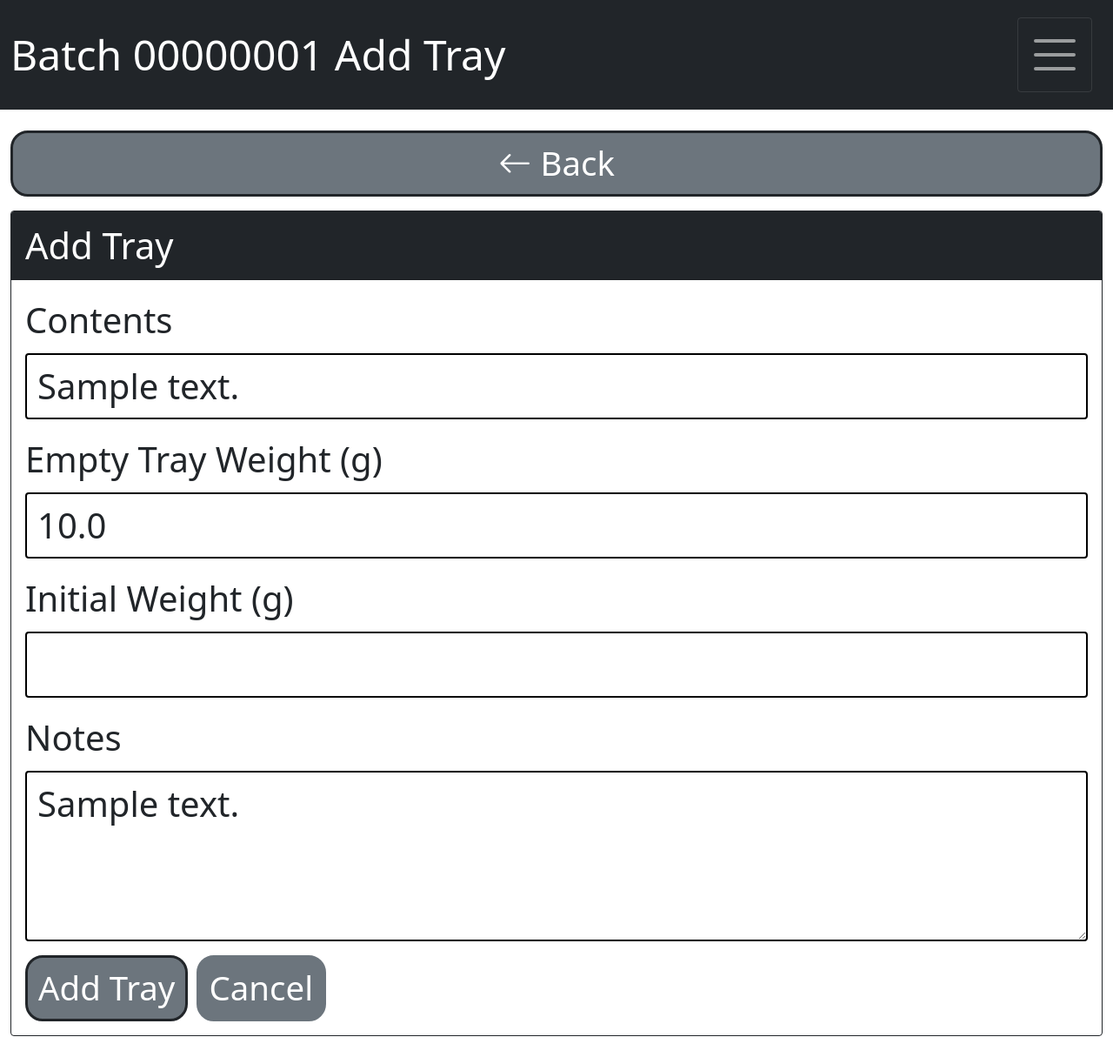
After one commit to mkrzywonski/fdtracker, a Flask app: page /add_tray/1 in a window 1280 px wide. The commit adds this page. Shown: the whole page at 87% size. Run offline with Flask 3, Linux system fonts and the light colour scheme; tables that the repository leaves empty hold one stand-in row (values such as "Sample post").

Commit message:
Add tray to existing batch, ignore snapshot zips
- Add /add_tray/<batch_id> route with pre-population from last tray
- Add add_tray.html template
- Add Add Tray button to edit_batch.html
- Ignore static/snapshots/ in .gitignore

Co-Authored-By: Claude Sonnet 4.6 <noreply@anthropic.com>

```diff
--- a/app.py
+++ b/app.py
@@ -542,6 +542,73 @@ def edit_tray(id):
             db.session.commit()
             return redirect(url_for("view_batch", id=tray.batch.id))
     return render_template("edit_tray.html", tray=tray)
+
+
+@app.route("/add_tray/<int:batch_id>", methods=["GET", "POST"])
+def add_tray(batch_id):
+    batch = db.session.get(Batch, batch_id)
+    if batch is None:
+        flash(f"Batch {batch_id} not found", "danger")
+        return redirect(url_for("list_batches"))
+
+    if request.method == "POST":
+        contents = request.form.get("contents", "")
+        starting_weight = request.form.get("starting_weight", "")
+        tare_weight = request.form.get("tare_weight", 0)
+        notes = request.form.get("notes", "")
+        error = False
+
+        try:
+            starting_weight = float(starting_weight)
+            if starting_weight <= 0:
+                flash("Initial weight must be greater than 0.", "danger")
+                error = True
+        except (ValueError, TypeError):
+            flash("Initial weight must be a valid number.", "danger")
+            error = True
+
+        try:
+            tare_weight = float(tare_weight)
+            if not error and starting_weight < tare_weight:
+                flash("Initial weight must be greater than empty tray weight.", "danger")
+                error = True
+        except (ValueError, TypeError):
+            flash("Empty tray weight must be a valid number.", "danger")
+            error = True
+
+        if error:
+            return render_template("add_tray.html", batch=batch,
+                                   contents=contents,
+                                   starting_weight=starting_weight if isinstance(starting_weight, float) else "",
+                                   tare_weight=tare_weight if isinstance(tare_weight, float) else 0,
+                                   notes=notes)
+
+        next_position = max((t.position for t in batch.trays), default=0) + 1
+        tray = Tray(
+            contents=contents,
+            starting_weight=starting_weight,
+            tare_weight=tare_weight,
+            notes=notes,
+            position=next_position,
+        )
+        batch.trays.append(tray)
+        db.session.commit()
+
+        db.session.add(TrayWeightHistory(
+            tray_id=tray.id,
+            weight=tray.starting_weight,
+            label="initial",
+        ))
+        db.session.commit()
+
+        return redirect(url_for("edit_batch", id=batch_id))
+
+    last_tray = max(batch.trays, key=lambda t: t.position, default=None)
+    return render_template("add_tray.html", batch=batch,
+                           contents=last_tray.contents if last_tray else "",
+                           starting_weight="",
+                           tare_weight=last_tray.tare_weight if last_tray else 0,
+                           notes=last_tray.notes if last_tray else "")
 
 
 @app.route("/edit_bag/<string:id>", methods=["GET", "POST"])
--- /dev/null
+++ b/templates/add_tray.html
@@ -0,0 +1,46 @@
+{% extends 'base.html' %}
+
+{% block content %}
+
+{# Set the page title #}
+<script>
+    document.getElementById('page_title').textContent = 'Batch {{ ' %08d' % batch.id }} Add Tray';
+</script>
+
+{# action buttons #}
+<div class="d-flex gap-2 w-100 mb-3">
+    <a href="{{ url_for('edit_batch', id=batch.id) }}" type="button"
+        class="btn btn-secondary border-dark flex-fill"><i class="bi bi-arrow-left"></i> Back</a>
+</div>
+
+<div class="card border border-dark mb-4">
+    <div class="card-header bg-dark text-white">
+        Add Tray
+    </div>
+    <div class="card-body">
+        <form method="POST" action="{{ url_for('add_tray', batch_id=batch.id) }}">
+            <div class="mb-3">
+                <label for="contents" class="form-label">Contents</label>
+                <input type="text" class="form-control" id="contents" name="contents" value="{{ contents }}" required>
+            </div>
+            <div class="mb-3">
+                <label for="tare_weight" class="form-label">Empty Tray Weight (g)</label>
+                <input type="number" step="0.01" class="form-control" id="tare_weight" name="tare_weight"
+                    value="{{ tare_weight }}">
+            </div>
+            <div class="mb-3">
+                <label for="starting_weight" class="form-label">Initial Weight (g)</label>
+                <input type="number" step="0.01" class="form-control" id="starting_weight" name="starting_weight"
+                    value="{{ starting_weight }}">
+            </div>
+            <div class="mb-3">
+                <label for="notes" class="form-label">Notes</label>
+                <textarea class="form-control" id="notes" name="notes" rows="3">{{ notes }}</textarea>
+            </div>
+            <button type="submit" class="btn btn-secondary border-dark">Add Tray</button>
+            <a href="{{ url_for('edit_batch', id=batch.id) }}" class="btn btn-secondary">Cancel</a>
+        </form>
+    </div>
+</div>
+
+{% endblock %}
--- a/templates/edit_batch.html
+++ b/templates/edit_batch.html
@@ -44,6 +44,7 @@
 <div class="card border border-dark mb-4">
     <div class="card-header d-flex justify-content-between align-items-center bg-dark text-white">
         Trays
+        <a href="{{ url_for('add_tray', batch_id=batch.id) }}" class="btn btn-sm btn-secondary border-light">+ Add Tray</a>
     </div>
     <div class="card-body">
         <ul class="list-group">
```
Also changed, not shown: 1 other file.
